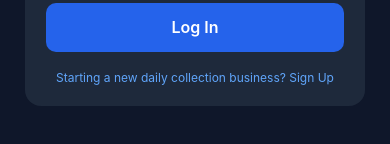
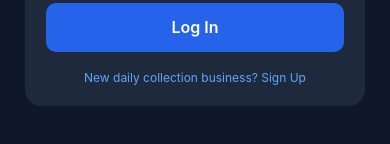
Before and after one commit to codeby-vicky/dina-vasool, a React Native app in the folder frontend/: screen /Login in a window 390 px wide. Shown: the part 520-664 px from the top of the page. Built offline with nearby package versions, Linux system fonts and the light colour scheme.

Commit message:
App.js updated

```diff
--- a/frontend/src/screens/LoginScreen.js
+++ b/frontend/src/screens/LoginScreen.js
@@ -87,7 +87,7 @@ export default function LoginScreen({ navigation }) {
           </TouchableOpacity>
 
           <TouchableOpacity onPress={() => navigation.navigate("Signup")} style={{ marginTop: scaleHeight(18) }}>
-            <Text style={styles.signupLink}>Starting a new daily collection business? Sign Up</Text>
+            <Text style={styles.signupLink}>New daily collection business? Sign Up</Text>
           </TouchableOpacity>
         </View>
       </ScrollView>
```
